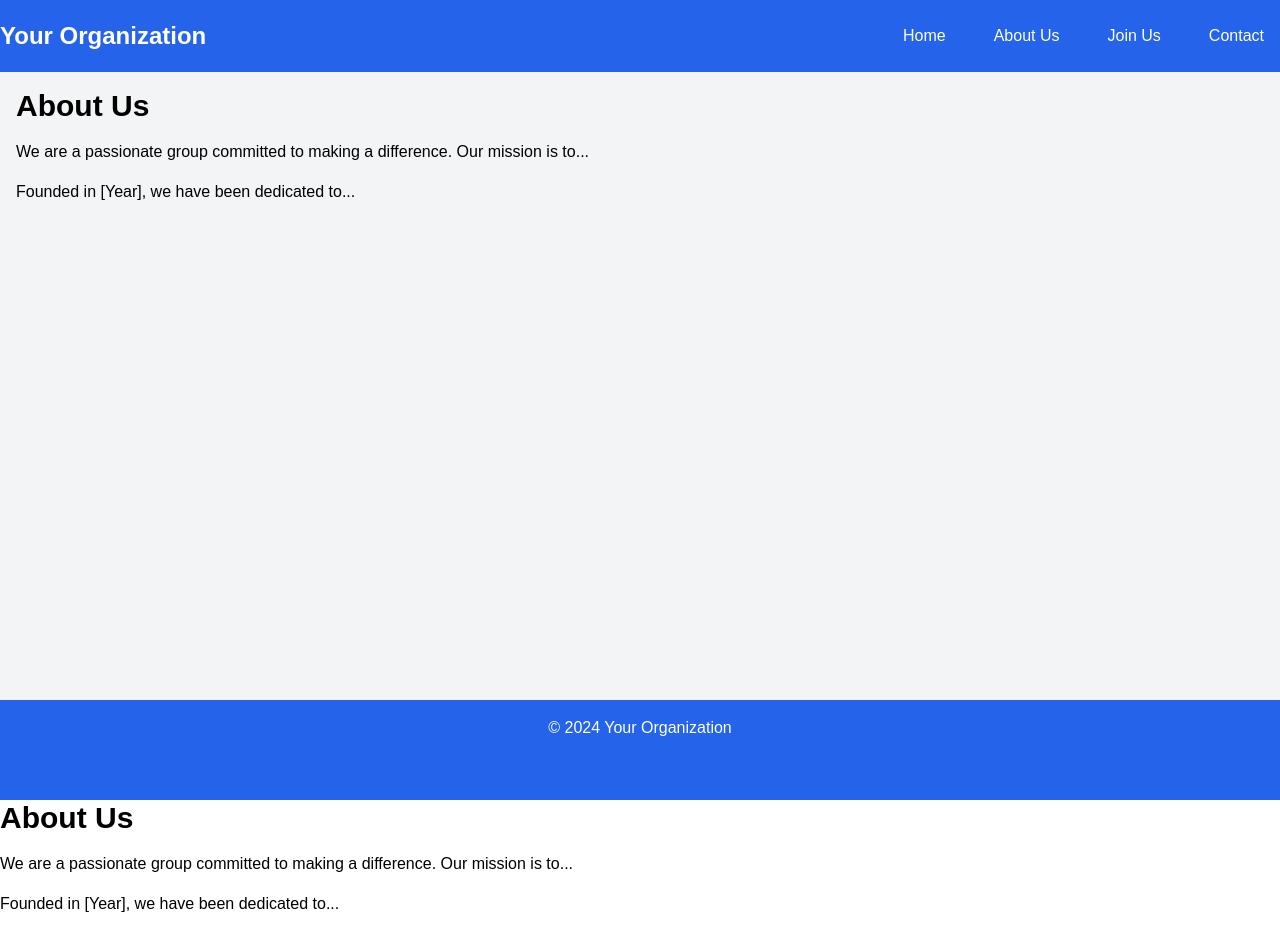
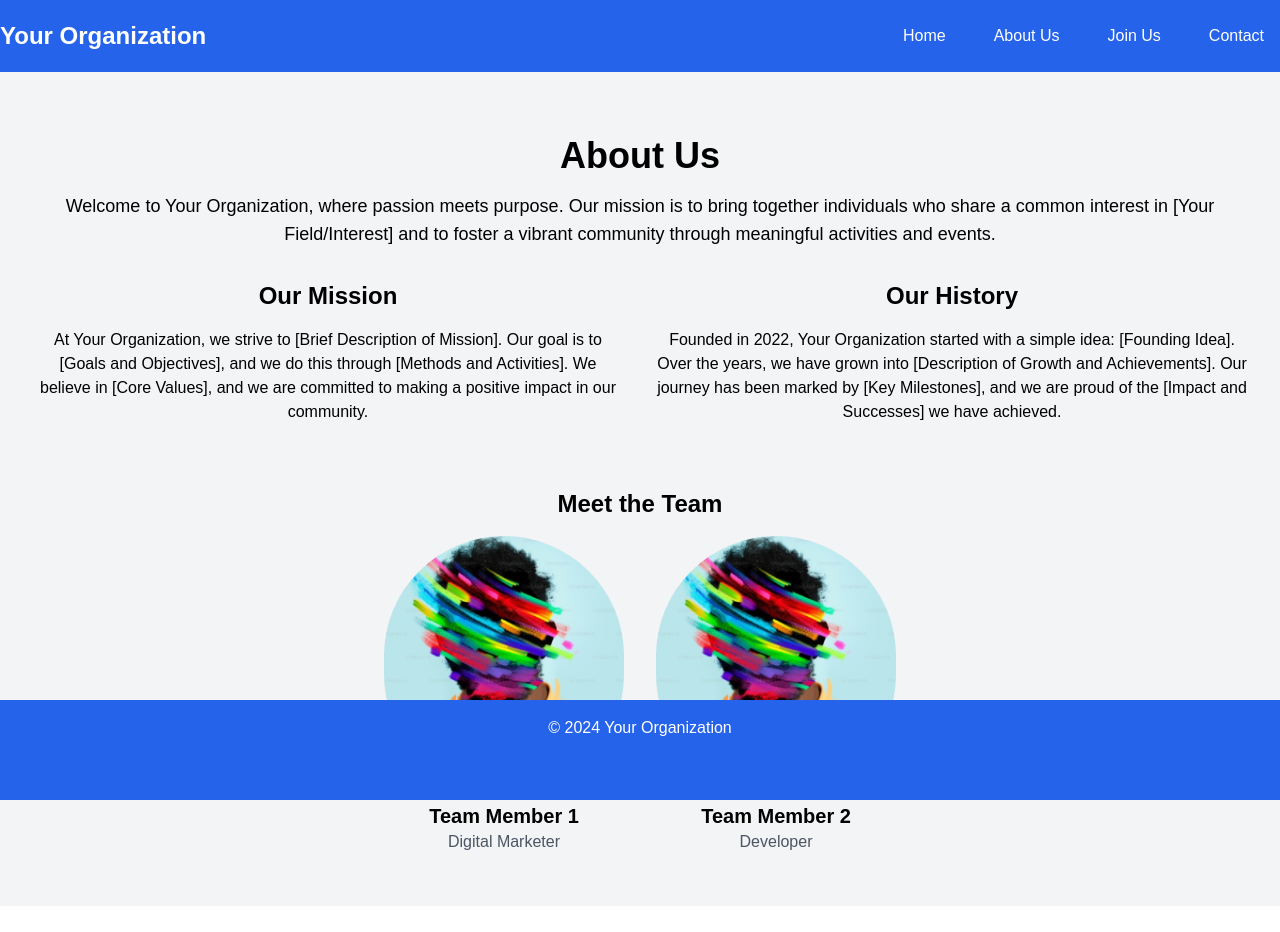
Before and after one commit to G4EVA-dev/New-Type-Works-Hacks, a Next.js app: page /about in a window 1280 px wide. After the commit the page ends 906 px from the top, so only its background shows below. Built offline with nearby package versions, Linux system fonts and the light colour scheme.

Commit message:
fix layout

```diff
--- a/app/about/page.tsx
+++ b/app/about/page.tsx
@@ -1,12 +1,69 @@
-"use client"
+"use client";
 import Layout from "../components/Layouts";
+import Image from "next/image";
+import profile from "../profile.png";
 
 const About = () => {
   return (
     <Layout>
-      <h2 className="text-3xl font-bold mb-4">About Us</h2>
-      <p className="mb-4">We are a passionate group committed to making a difference. Our mission is to...</p>
-      <p className="mb-4">Founded in [Year], we have been dedicated to...</p>
+      <section className="text-center py-12 bg-gray-100">
+        <h1 className="text-4xl font-bold mb-4">About Us</h1>
+        <p className="text-lg mb-8 px-4">
+          Welcome to Your Organization, where passion meets purpose. Our mission
+          is to bring together individuals who share a common interest in [Your
+          Field/Interest] and to foster a vibrant community through meaningful
+          activities and events.
+        </p>
+        <div className="container mx-auto px-4">
+          <div className="grid md:grid-cols-2 gap-8">
+            <div className="mb-8">
+              <h2 className="text-2xl font-semibold mb-4">Our Mission</h2>
+              <p>
+                At Your Organization, we strive to [Brief Description of
+                Mission]. Our goal is to [Goals and Objectives], and we do this
+                through [Methods and Activities]. We believe in [Core Values],
+                and we are committed to making a positive impact in our
+                community.
+              </p>
+            </div>
+            <div className="mb-8">
+              <h2 className="text-2xl font-semibold mb-4">Our History</h2>
+              <p>
+                Founded in 2022, Your Organization started with a simple idea:
+                [Founding Idea]. Over the years, we have grown into [Description
+                of Growth and Achievements]. Our journey has been marked by [Key
+                Milestones], and we are proud of the [Impact and Successes] we
+                have achieved.
+              </p>
+            </div>
+          </div>
+          <div className="text-center py-8">
+            <h2 className="text-2xl font-semibold mb-4">Meet the Team</h2>
+            <div className="flex flex-wrap justify-center">
+              {/* Replace with actual team members */}
+              <div className="w-60 mx-4 mb-4">
+                <Image
+                  src={profile}
+                  alt="Team Member 1"
+                  className="w-full h-full object-cover rounded-full mb-2"
+                />
+                <h3 className="text-xl font-semibold">Team Member 1</h3>
+                <p className="text-gray-600">Digital Marketer</p>
+              </div>
+              <div className="w-60 mx-4 mb-4 ">
+                <Image
+                  src={profile}
+                  alt="Team Member 2"
+                  className="w-full h-full object-cover rounded-full mb-2"
+                />
+                <h3 className="text-xl font-semibold">Team Member 2</h3>
+                <p className="text-gray-600">Developer</p>
+              </div>
+              {/* Add more team members as needed */}
+            </div>
+          </div>
+        </div>
+      </section>
     </Layout>
   );
 };
--- a/app/components/Layouts.tsx
+++ b/app/components/Layouts.tsx
@@ -1,5 +1,5 @@
-import { useState } from "react";
-import { motion } from "framer-motion";
+import { useState } from 'react';
+import { motion } from 'framer-motion';
 
 const Layout = ({ children }: { children: React.ReactNode }) => {
   const [isNavOpen, setIsNavOpen] = useState(false);
@@ -17,60 +17,15 @@ const Layout = ({ children }: { children: React.ReactNode }) => {
         <nav className="container mx-auto flex justify-between items-center">
           <h1 className="text-2xl font-bold">Your Organization</h1>
           <button onClick={toggleNav} className="block lg:hidden p-2">
-              <svg
-                className="w-6 h-6"
-                fill="none"
-                stroke="currentColor"
-                viewBox="0 0 24 24"
-                xmlns="http://www.w3.org/2000/svg"
-              >
-                <path
-                  strokeLinecap="round"
-                  strokeLinejoin="round"
-                  strokeWidth="2"
-                  d="M4 6h16M4 12h16M4 18h16"
-                ></path>
+            <svg className="w-6 h-6" fill="none" stroke="currentColor" viewBox="0 0 24 24" xmlns="http://www.w3.org/2000/svg">
+              <path strokeLinecap="round" strokeLinejoin="round" strokeWidth="2" d="M4 6h16M4 12h16M4 18h16"></path>
             </svg>
           </button>
-            <ul
-              className={`lg:flex lg:space-x-4 absolute lg:static top-0 left-0 w-full lg:w-auto bg-blue-600 lg:bg-transparent transition-transform ${
-                isNavOpen
-                  ? "transform translate-x-0"
-                  : "transform -translate-x-full"
-              } lg:translate-x-0 lg:flex-row space-y-4 lg:space-y-0 lg:space-x-4 p-4 lg:p-0`}
-            >
-              <li>
-                <a
-                  href="/"
-                  className="block py-2 px-4 hover:bg-blue-700 rounded"
-                >
-                  Home
-                </a>
-              </li>
-              <li>
-                <a
-                  href="/about"
-                  className="block py-2 px-4 hover:bg-blue-700 rounded"
-                >
-                  About Us
-                </a>
-              </li>
-              <li>
-                <a
-                  href="/join"
-                  className="block py-2 px-4 hover:bg-blue-700 rounded"
-                >
-                  Join Us
-                </a>
-              </li>
-              <li>
-                <a
-                  href="/contact"
-                  className="block py-2 px-4 hover:bg-blue-700 rounded"
-                >
-                  Contact
-                </a>
-              </li>
+          <ul className={`lg:flex lg:space-x-4 absolute lg:static top-0 left-0 w-full lg:w-auto bg-blue-600 lg:bg-transparent transition-transform ${isNavOpen ? 'transform translate-x-0' : 'transform -translate-x-full'} lg:translate-x-0 lg:flex-row space-y-4 lg:space-y-0 lg:space-x-4 p-4 lg:p-0`}>
+            <li><a href="/" className="block py-2 px-4 hover:bg-blue-700 rounded">Home</a></li>
+            <li><a href="/about" className="block py-2 px-4 hover:bg-blue-700 rounded">About Us</a></li>
+            <li><a href="/join" className="block py-2 px-4 hover:bg-blue-700 rounded">Join Us</a></li>
+            <li><a href="/contact" className="block py-2 px-4 hover:bg-blue-700 rounded">Contact</a></li>
           </ul>
         </nav>
       </header>
@@ -79,8 +34,8 @@ const Layout = ({ children }: { children: React.ReactNode }) => {
         &copy; {new Date().getFullYear()} Your Organization
       </footer>
     </div>
-      {children}
     </motion.div>
+
   );
 };
 
```
Also changed, not shown: app/profile.png (added). Lines whose indentation alone changed are shown as unchanged.
